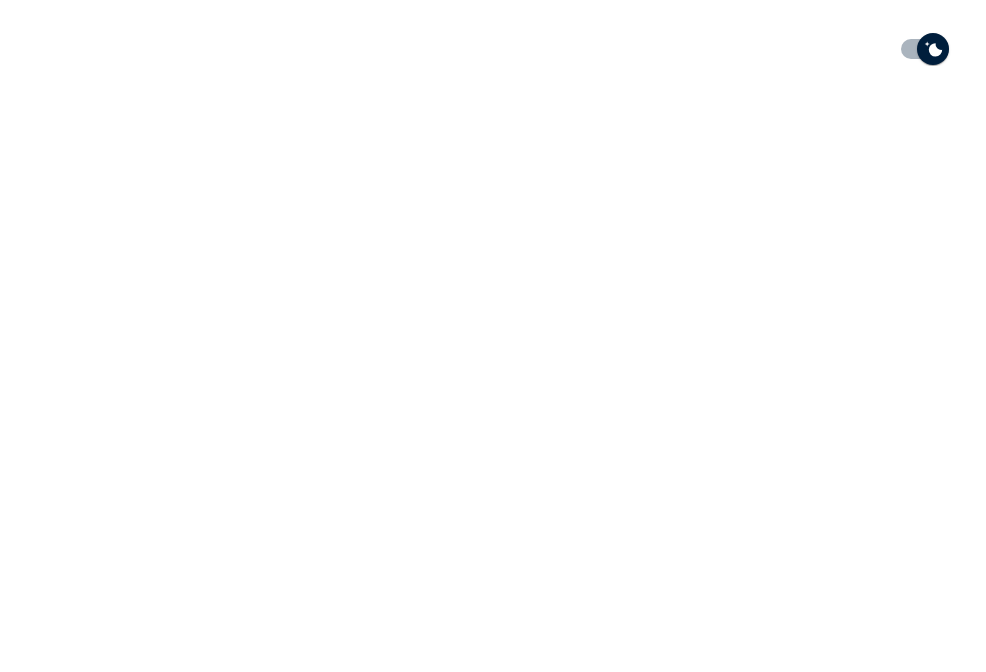
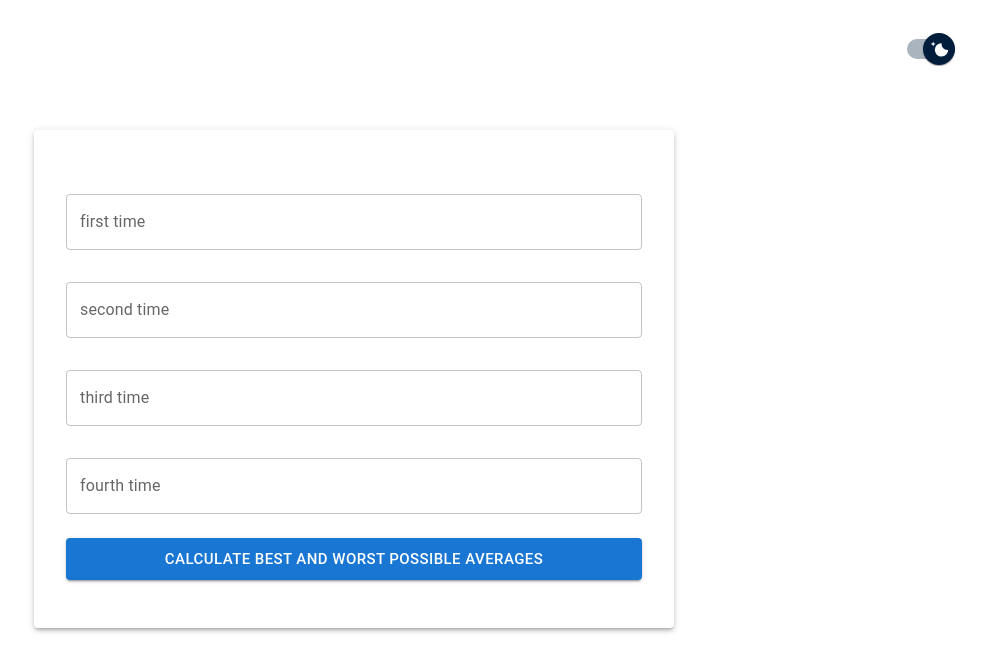
Before and after one commit to ticklemepierce/comp-calc, a React (Vite) app: page / in a window 1280 px wide. Shown: the top 672 px of the page, without its empty margins (286-1272 px from the left). Built offline with nearby package versions, Linux system fonts and the light colour scheme.

Commit message:
very basic feature completeness

```diff
--- a/package.json
+++ b/package.json
@@ -21,6 +21,7 @@
     "react": "^17.0.2",
     "react-beforeunload": "^2.5.2",
     "react-dom": "^17.0.2",
+    "react-number-format": "^4.9.3",
     "react-router-dom": "^6.3.0",
     "typescript": "^4.7.4"
   },
@@ -32,6 +33,10 @@
     "postcss-modules": "^4.3.0",
     "process": "^0.11.10"
   },
+  "resolutions": {
+    "@types/react": "17.0.2",
+    "@types/react-dom": "17.0.2"
+  },
   "@parcel/transformer-css": {
     "cssModules": true
   }
--- a/src/app.module.css
+++ /dev/null
@@ -1,4 +0,0 @@
-.colorModeToggle {
-  position: absolute;
-  right: 30px;
-}
--- a/src/app.tsx
+++ b/src/app.tsx
@@ -3,13 +3,12 @@ import { ThemeProvider, createTheme } from '@mui/material/styles';
 import {
   Box,
   CssBaseline,
-  FormControlLabel,
   useMediaQuery,
 } from '@mui/material';
 import { MaterialUISwitch as Switch } from './components/switch';
-import * as styles from './app.module.css';
+import { Content } from './components/content';
 
-const ColorModeContext = React.createContext({ toggleColorMode: () => {}, isDarkMode: () => false});
+const ColorModeContext = React.createContext({ toggleColorMode: () => {}, isDarkMode: false});
 
 export const MyApp = () => {
   const colorMode = React.useContext(ColorModeContext);
@@ -25,12 +24,12 @@ export const MyApp = () => {
           color: 'text.primary',
           borderRadius: 1,
           p: 3,
+          justifyContent: 'end'
         }}
       >
-        <div className={styles.colorModeToggle}>
-          <Switch sx={{ m: 1 }} checked={!colorMode.isDarkMode()} onChange={colorMode.toggleColorMode}/>
-        </div>
+        <Switch sx={{ m: 1 }} checked={!colorMode.isDarkMode} onChange={colorMode.toggleColorMode}/>
       </Box>
+      <Content />
     </>
 
   );
@@ -45,7 +44,7 @@ export const App = () => {
       toggleColorMode: () => {
         setMode((prevMode) => (prevMode === 'light' ? 'dark' : 'light'));
       },
-      isDarkMode: () => mode === 'dark',
+      isDarkMode: mode === 'dark',
     }),
     [mode],
   );
@@ -67,7 +66,7 @@ export const App = () => {
   return (
     <ColorModeContext.Provider value={colorMode}>
       <ThemeProvider theme={theme}>
-        <MyApp prefersDarkMode={prefersDarkMode} />
+        <MyApp />
       </ThemeProvider>
     </ColorModeContext.Provider>
   );
--- /dev/null
+++ b/src/components/content.tsx
@@ -0,0 +1,104 @@
+import { useState, useRef } from 'react';
+import {
+  Box,
+  Button,
+  Dialog,
+  DialogActions,
+  DialogContent,
+  DialogContentText,
+  DialogTitle,
+  Paper,
+} from '@mui/material';
+import { useTheme } from '@mui/material/styles';
+import { NumberInput } from './number-input';
+import { ResultsDialog } from './results-dialog';
+
+function average(nums: Array<number>) {
+  return nums.reduce((a, b) => (a + b)) / nums.length;
+}
+
+export const Content = () => {
+  const theme = useTheme();
+
+  const [times, setTimes] = useState<Array<number>>([]);
+
+  const handleClose = () => {
+    setTimes([]);
+  };
+
+  const descriptionElementRef = useRef<HTMLElement>(null);
+
+  const handleSubmit = (event: React.FormEvent<HTMLFormElement>) => {
+    event.preventDefault();
+    const data = Object.fromEntries(new FormData(event.currentTarget));
+
+    const sortedTimes = [
+      parseFloat(data.first as string),
+      parseFloat(data.second as string),
+      parseFloat(data.third as string),
+      parseFloat(data.fourth as string),
+    ].sort();
+
+    setTimes(sortedTimes);
+
+    const bpa = average(sortedTimes.slice(0,3));
+    const wpa = average(sortedTimes.slice(1,4));
+
+    const subXPossibilities = [];
+    for (var i = Math.ceil(bpa); i <= Math.floor(wpa); i++) {
+      subXPossibilities.push(i);
+    }
+
+    console.log("Best possible average: ", bpa.toFixed(2));
+    console.log("Worst possible average: ", wpa.toFixed(2));
+
+    subXPossibilities.forEach(subXPossible => {
+      let needed = (subXPossible) * 3 - sortedTimes[1] - sortedTimes[2];
+      if (average([needed, sortedTimes[1], sortedTimes[2]]) === subXPossible) {
+        needed -= 0.01
+      }
+      console.log(`Needed for sub-${subXPossible}: ${needed.toFixed(2)}`);
+    });
+  }
+
+  return (
+    <Box>
+      <Paper
+        elevation={3}
+        sx={{
+          width: '50%',
+          padding: theme.spacing(4),
+          margin: theme.spacing(4, 'auto'),
+          [theme.breakpoints.down('md')]: {
+            width: '95%',
+          },
+        }}
+      >
+        <Box component="form" onSubmit={handleSubmit} noValidate>
+          <NumberInput label={'first time'} id={'first'}/>
+          <NumberInput label={'second time'} id={'second'} />
+          <NumberInput label={'third time'} id={'third'} />
+          <NumberInput label={'fourth time'} id={'fourth'} />
+
+          <Button
+            type='submit'
+            variant="contained"
+            size="large"
+            fullWidth
+            sx={{
+              marginTop: theme.spacing(3),
+            }}
+          >
+            Calculate best and worst possible averages
+          </Button>
+        </Box>
+      </Paper>
+
+      <ResultsDialog
+        times={times}
+        onClose={handleClose}
+      />
+    </Box>
+
+  );
+}
--- /dev/null
+++ b/src/components/number-input.tsx
@@ -0,0 +1,77 @@
+import { useState, forwardRef, ChangeEvent } from 'react';
+import { TextField } from '@mui/material';
+import NumberFormat, { InputAttributes } from 'react-number-format';
+import { useTheme } from '@mui/material/styles';
+
+interface CustomProps {
+  onChange: (event: { target: { name: string; value: string } }) => void;
+  name: string;
+}
+
+const NumberFormatCustom = forwardRef<
+  NumberFormat<InputAttributes>,
+  CustomProps
+>(function NumberFormatCustom(props, ref) {
+  const { onChange, ...other } = props;
+
+  return (
+    <NumberFormat
+      {...other}
+      getInputRef={ref}
+      onValueChange={(values) => {
+        onChange({
+          target: {
+            name: props.name,
+            value: values.value,
+          },
+        });
+      }}
+      isNumericString
+      allowNegative={false}
+      decimalScale={3}
+    />
+  );
+});
+
+export const NumberInput = ({ label, id }: { label: string, id: string }) => {
+  const theme = useTheme();
+
+  const [value, setValue] = useState<string>();
+  const [error, setError] = useState<string | null>();
+
+  const regex = /^[0-9]+\.[0-9]{2,3}/;
+
+  const handleChange = (event: ChangeEvent<HTMLInputElement>) => {
+    setValue(event.target.value);
+    if (error && regex.test(event.target.value)) {
+      setError(null);
+    }
+  };
+
+  const onBlur = () => {
+    if (value)
+      if(!regex.test(value)) {
+        setError('Invalid number format');
+      }
+  }
+
+  return (
+    <TextField
+      label={label}
+      value={value}
+      onChange={handleChange}
+      name={id}
+      InputProps={{
+        inputComponent: NumberFormatCustom as any,
+      }}
+      variant="outlined"
+      fullWidth
+      onBlur={onBlur}
+      error={!!error}
+      helperText={error}
+      sx={{
+        marginTop: theme.spacing(4),
+      }}
+    />
+  );
+}
--- /dev/null
+++ b/src/components/results-dialog.tsx
@@ -0,0 +1,91 @@
+import { MouseEventHandler, useEffect, useState, useRef } from 'react';
+import {
+  Box,
+  Button,
+  Dialog,
+  DialogActions,
+  DialogContent,
+  DialogContentText,
+  DialogTitle,
+  Divider,
+  Table,
+  TableBody,
+  TableCell,
+  TableContainer,
+  TableRow,
+  Paper,
+  Typography,
+} from '@mui/material';
+import { useTheme } from '@mui/material/styles';
+import { NumberInput } from './number-input';
+
+const createData = (name: string, time: number) => ({ name, time });
+
+function average(nums: Array<number>) {
+  return nums.reduce((a, b) => (a + b)) / nums.length;
+}
+
+export const ResultsDialog = ({times, onClose }: {times: Array<number>, onClose: MouseEventHandler<HTMLButtonElement> }) => {
+  // todo update any type
+  const [rows, setRows] = useState<Array<any>>();
+
+  useEffect(() => {
+    if (times.length) {
+      const rowsObj = [];
+      const bpa = average(times.slice(0,3));
+      const wpa = average(times.slice(1,4));
+
+      rowsObj.push(createData('Best Possible Average', bpa));
+      rowsObj.push(createData('Worst Possible Average', wpa));
+
+
+      const subXPossibilities = [];
+      for (var i = Math.ceil(bpa); i <= Math.floor(wpa); i++) {
+        subXPossibilities.push(i);
+      }
+
+      subXPossibilities.forEach(subXPossible => {
+        let needed = (subXPossible) * 3 - times[1] - times[2];
+        if (average([needed, times[1], times[2]]) === subXPossible) {
+          needed -= 0.01
+        }
+        rowsObj.push(createData(`Needed for sub-${subXPossible}`, needed));
+      });
+      setRows(rowsObj);
+    }
+  }, [times])
+
+
+  return (
+    <Dialog
+      open={!!times.length}
+      onClose={onClose}
+      scroll={'paper'}
+      aria-labelledby="scroll-dialog-title"
+      aria-describedby="scroll-dialog-description"
+      fullWidth
+      maxWidth={'sm'}
+    >
+      <DialogTitle id="scroll-dialog-title">Results Summary</DialogTitle>
+      <Table aria-label="simple table">
+        <TableBody>
+          {rows?.map((row) => (
+            <TableRow
+              key={row.name}
+              sx={{ '&:last-child td, &:last-child th': { border: 0 } }}
+            >
+              <TableCell component="th" scope="row">
+                {row.name}
+              </TableCell>
+              <TableCell align="right">{row.time.toFixed(2)}</TableCell>
+            </TableRow>
+          ))}
+        </TableBody>
+      </Table>
+      <DialogActions>
+        <Button onClick={onClose}>Close</Button>
+      </DialogActions>
+    </Dialog>
+
+  );
+}
```
Also changed, not shown: 1 other file (tests, documents, lock files or other folders).
